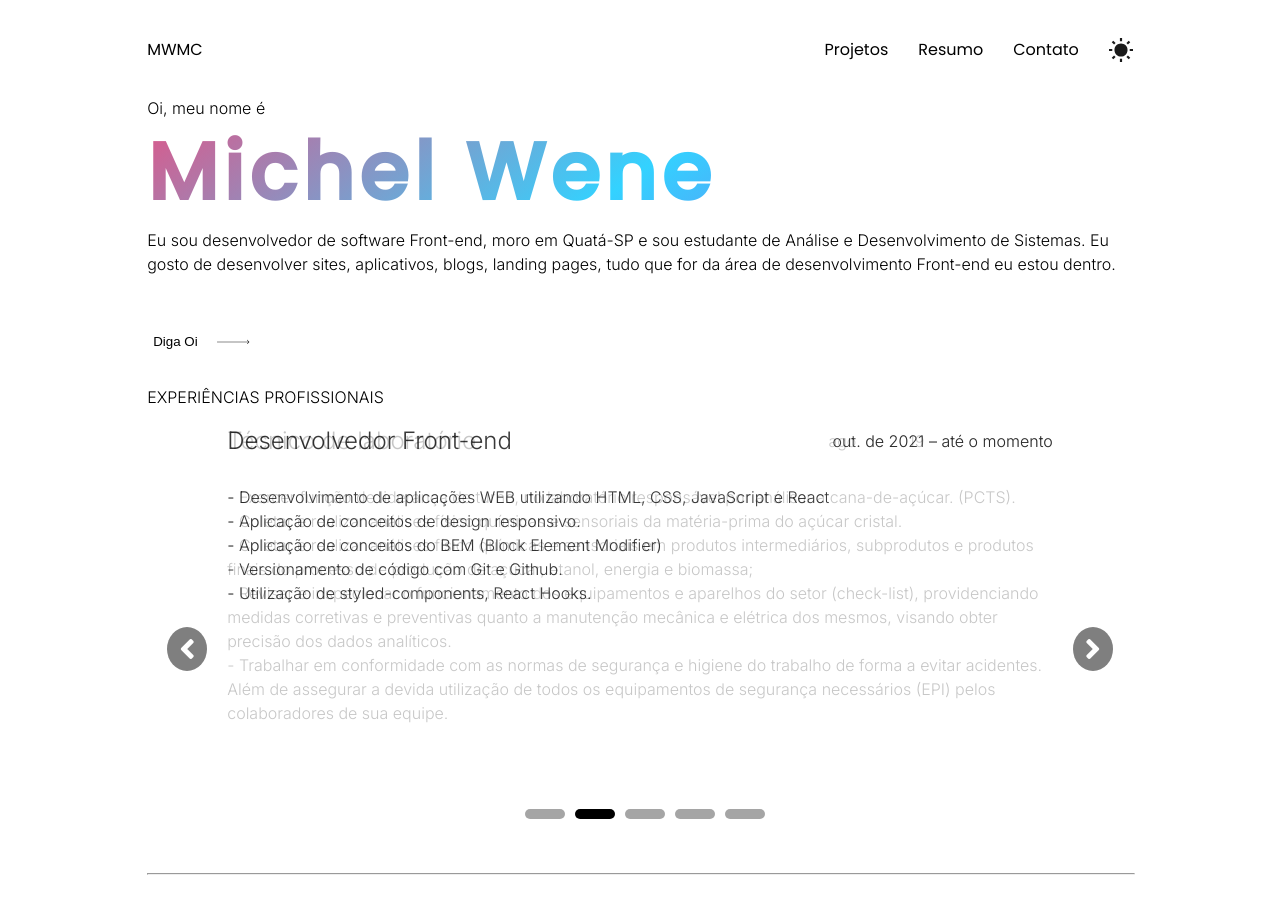
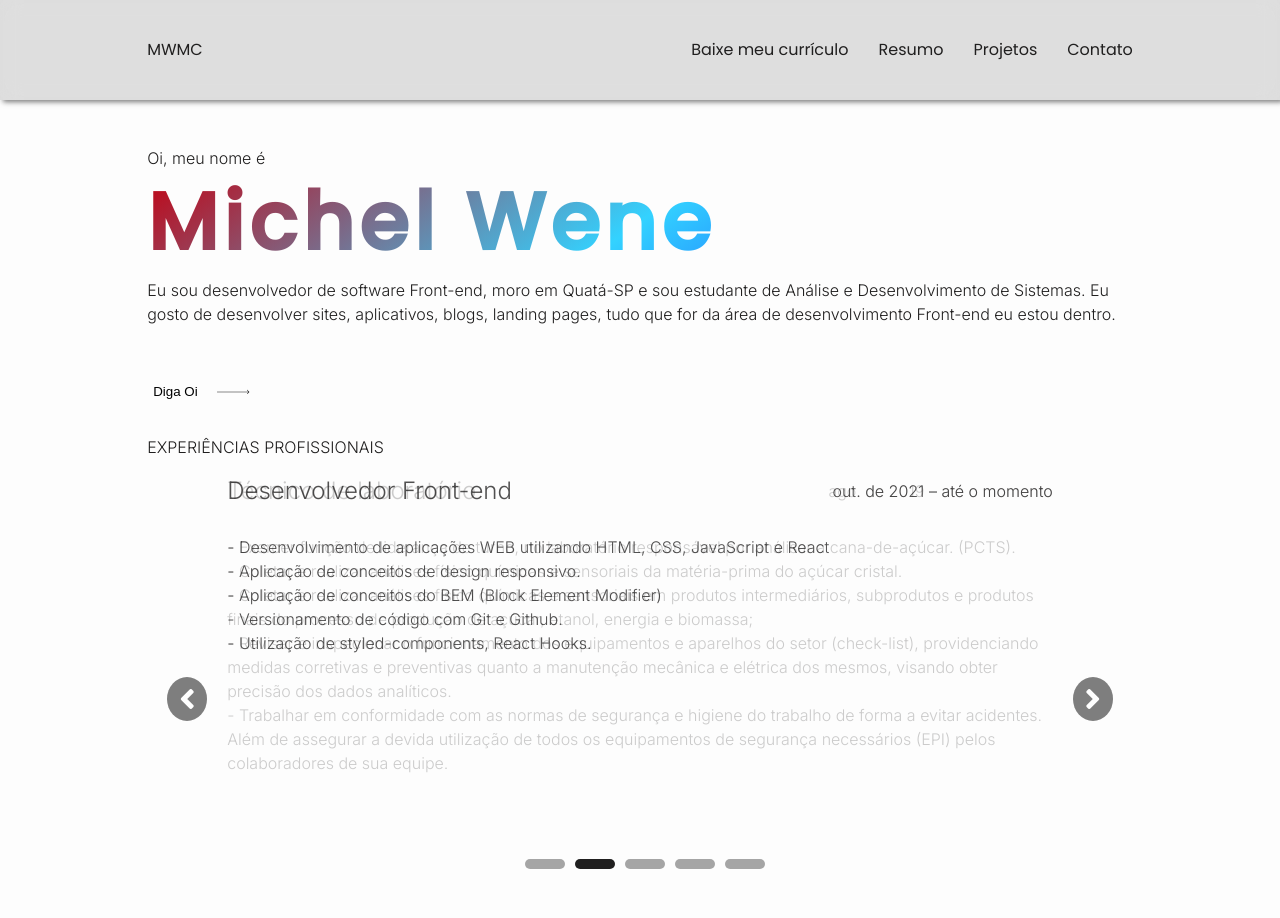
Before and after one commit to michelwene/personal-portfolio, a website: page index.html in a window 1280 px wide. Shown: the top 918 px of the page. Drawn offline with nearby package versions, Linux system fonts and the light colour scheme.

Commit message:
finish project

```diff
--- a/assets/css/attribuiton/buttons.css
+++ b/assets/css/attribuiton/buttons.css
@@ -3,37 +3,37 @@
 }
 
 .contact__button {
-  background-color: #ffffff;
-  border: 2px solid #c6c6c6;
+  background-color: var(--branco);
+  border: 2px solid var(--cinza);
   border-radius: 5px;
   height: 50px;
   width: 210px;
 }
 
 .contact__button a {
-  color: #000;
+  color: var(--preto);
   text-decoration: none;
 }
 
 .contact__button:hover {
-  box-shadow: 0px 30px 40px -10px rgba(79, 86, 94, 0.425);
+  box-shadow: 0px 30px 40px -10px var(--box-shadow);
   cursor: pointer;
 }
 
 .contact__email {
-  background: url(../images/mail-black.svg) 20px 13px / 24px no-repeat;
+  background: url(../../images/mail-black.svg) 20px 13px / 24px no-repeat;
 }
 
 .contact__linkedin {
-  background: url(../images/linkedin-black.svg) 35px 13px / 24px no-repeat;
+  background: url(../../images/linkedin-black.svg) 35px 13px / 24px no-repeat;
 }
 
 .contact__medium {
-  background: url(../images/medium-black.svg) 35px 13px / 24px no-repeat;
+  background: url(../../images/medium-black.svg) 35px 13px / 24px no-repeat;
 }
 
 .contact__github {
-  background: url(../images/github-black.svg) 35px 13px / 24px no-repeat;
+  background: url(../../images/github-black.svg) 35px 13px / 24px no-repeat;
 }
 
 @media screen and (min-width: 0) {
--- a/assets/css/experiences/control.css
+++ b/assets/css/experiences/control.css
@@ -1,7 +1,7 @@
 .control li {
-  background: rgba(0, 0, 0, 0.5);
+  background: var(--background);
   border-radius: 50%;
-  color: white;
+  color: var(--branco);
   cursor: pointer;
   padding: 6px 12px;
   position: absolute;
@@ -10,7 +10,8 @@
 }
 
 .control li:hover {
-  background: black;
+  background: var(--cinza);
+  color: var(--preto);
 }
 
 .control li.prev {
--- a/assets/css/experiences/tns.css
+++ b/assets/css/experiences/tns.css
@@ -4,7 +4,7 @@
 }
 
 .tns-nav button {
-  background-color: #a5a5a5;
+  background-color: var(--cinza-escuro);
   border: 0 none;
   border-radius: 20px;
   height: 10px;
@@ -13,5 +13,5 @@
 }
 
 .tns-nav .tns-nav-active {
-  background-color: black;
+  background-color: var(--preto);
 }
--- a/assets/css/header.css
+++ b/assets/css/header.css
@@ -1,7 +1,15 @@
 .header {
+  background-color: rgba(51, 51, 51, 0.15);
+  box-shadow: 3px 2px 5px rgba(17, 17, 17, 0.55);
+  backdrop-filter: blur(10px);
   align-items: center;
   display: flex;
   height: 100px;
+  width: 100%;
+  left: 0;
+  position: fixed;
+  top: 0;
+  -webkit-backdrop-filter: blur(10px);
 }
 
 .header__info {
@@ -15,15 +23,13 @@
   column-gap: 30px;
 }
 
-.navigation__item:last-child {
-  width: 24px;
-  height: 24px;
+.navigation__item {
+  cursor: pointer;
 }
-.navigation__button {
-  background: url(../images/sun-black.svg) center / cover no-repeat;
-  border: 0 none;
-  width: 24px;
-  height: 24px;
+
+.navigation__item a {
+  color: var(--preto);
+  text-decoration: none;
 }
 
 @media screen and (min-width: 0) {
@@ -36,6 +42,12 @@
     width: 100vw;
   }
 
+  .navigation__list{
+    justify-content: center;
+    row-gap: 20px;
+    flex-wrap: wrap;
+  }
+
   .name__Letters {
     display: none;
   }
@@ -44,7 +56,7 @@
 @media screen and (min-width: 768px) {
   .header {
     justify-content: space-around;
-    width: auto;
+    width: 100vw;
   }
 
   .header__info {
--- a/assets/css/presentation.css
+++ b/assets/css/presentation.css
@@ -4,7 +4,7 @@
 }
 
 .presentation__name {
-  background: linear-gradient(0.9turn, #9845e8, #33d2ff, #dd5789);
+  background: linear-gradient(0.9turn, var(--lilas), var(--azul), var(--vermelho));
   background-clip: text;
   -webkit-background-clip: text;
   -webkit-text-fill-color: transparent;
@@ -29,7 +29,7 @@
 }
 
 .presentation__button:hover {
-  border: 1px solid #000;
+  border: 1px solid var(--preto);
   border-radius: 20px;
   cursor: pointer;
 }
@@ -40,22 +40,20 @@
   text-decoration: none;
 }
 
-
 @media screen and (min-width: 0) {
-  .presentation__name{
+  .presentation__name {
     font-size: 50px;
   }
 }
 
-
 @media screen and (min-width: 768px) {
-  .presentation__name{
+  .presentation__name {
     font-size: 80px;
   }
 }
 
 @media screen and (min-width: 1440px) {
-  .presentation__name{
+  .presentation__name {
     font-size: 96px;
   }
 }
--- a/assets/css/projects/description.css
+++ b/assets/css/projects/description.css
@@ -5,7 +5,7 @@
 }
 
 .description__tecnologies {
-  color: #004e93;
+  color: var(--azul-escuro);
   font-family: "Inter", sans-serif;
   font-size: 14px;
   padding-top: 24px;
--- a/assets/css/projects/project-github.css
+++ b/assets/css/projects/project-github.css
@@ -1,5 +1,5 @@
 .project__github {
-  background: url(../images/github-black.svg) center / cover no-repeat;
+  background: url(../../images/github-black.svg) center / cover no-repeat;
 }
 
 .project__github:hover {
--- a/assets/css/projects/project-link-pages.css
+++ b/assets/css/projects/project-link-pages.css
@@ -1,5 +1,5 @@
 .project__link--Pages1 {
-  background: url(../images/link-black.svg) center / cover no-repeat;
+  background: url(../../images/link-black.svg) center / cover no-repeat;
 }
 
 .project__link--Pages1:hover {
--- a/assets/css/style.css
+++ b/assets/css/style.css
@@ -1,22 +1,36 @@
 @import url("https://fonts.googleapis.com/css2?family=Inter:wght@300&family=Poppins:wght@400;500&display=swap");
 :root {
-  --preto: 201f1f;
+  --preto: #201f1f;
+  --lilas: #0400ff;
+  --azul: #33d2ff;
+  --azul-escuro: #004e93;
+  --vermelho: #c40010;
+  --box-shadow: rgba(79, 86, 94, 0.425);
+  --branco: #ffffff;
+  --bg: #fdfdfd;
+  --cinza: #c6c6c6;
+  --cinza-escuro: #a5a5a5;
+  --background: rgba(0, 0, 0, 0.5);
 }
 
 html {
+  background-color: var(--bg);
+  color: var(--preto);
   font-family: "Poppins", sans-serif;
   height: 100%;
+  scroll-behavior: smooth;
 }
 
 .content {
   width: 77%;
   margin: auto;
+  padding-top: 150px;
 }
 
 hr {
   width: 77%;
 }
 
-.firstLine{
+.firstLine {
   width: 100%;
 }
--- a/index.html
+++ b/index.html
@@ -10,6 +10,10 @@
     <link
       rel="stylesheet"
       href="https://cdnjs.cloudflare.com/ajax/libs/font-awesome/5.15.4/css/all.min.css"
+    />
+    <link
+      rel="stylesheet"
+      href="https://i.icomoon.io/public/temp/db1f739898/UntitledProject/style-svg.css"
     />
     <link
       rel="icon"
@@ -42,22 +46,40 @@
     <title>Portifólio pessoal - Michel Wene</title>
   </head>
   <body class="app">
-    <header class="header">
+    <header class="header" id="setHeader">
       <div class="header__info">
         <span class="name__Letters">MWMC</span>
         <nav class="navigation">
           <ul class="navigation__list">
-            <li class="navigation__item">Projetos</li>
-            <li class="navigation__item">Resumo</li>
-            <li class="navigation__item">Contato</li>
             <li class="navigation__item">
-              <button class="navigation__button"></button>
+              <a
+                href="./assets/arquives/Currículo_Michel.pdf"
+                download="Currículo_Michel"
+                >Baixe meu currículo</a
+              >
+            </li>
+            <li
+              class="navigation__item"
+              onclick="window.location.href = '#header-resume'"
+            >Resumo
+            </li>
+            <li
+              class="navigation__item"
+              onclick="window.location.href = '#section-projects'"
+            >
+            Projetos
+            </li>
+            <li
+              class="navigation__item"
+              onclick="window.location.href = '#section-contacts'"
+            >
+              Contato
             </li>
           </ul>
         </nav>
       </div>
     </header>
-    <main class="content">
+    <main class="content" id="header-resume">
       <section class="presentation">
         <p class="presentation__beforeName">Oi, meu nome é</p>
         <h1 class="presentation__name">Michel Wene</h1>
@@ -189,7 +211,7 @@
         </div>
       </section>
       <hr class="firstLine" />
-      <section class="projects">
+      <section class="projects" id="section-projects">
         <div class="project featured__projects">
           <div class="project__img-1"></div>
           <div class="project__info">
@@ -310,7 +332,7 @@
       </section>
     </main>
     <hr />
-    <footer class="attribuiton">
+    <footer class="attribuiton" id="section-contacts">
       <div class="contact">Contatos</div>
       <div class="buttons">
         <a href="mailto:michelwene@hotmail.com" target="_blank">
@@ -329,7 +351,10 @@
         </a>
       </div>
     </footer>
-    <script src="https://cdnjs.cloudflare.com/ajax/libs/tiny-slider/2.9.2/min/tiny-slider.js"></script>
-    <script type="module" src="./script.js"></script>
+    <script
+      defer
+      src="https://cdnjs.cloudflare.com/ajax/libs/tiny-slider/2.9.2/min/tiny-slider.js"
+    ></script>
+    <script defer type="module" src="./script.js"></script>
   </body>
 </html>
```
Also changed, not shown: script.js (line endings or trailing spaces), 1 other file.
